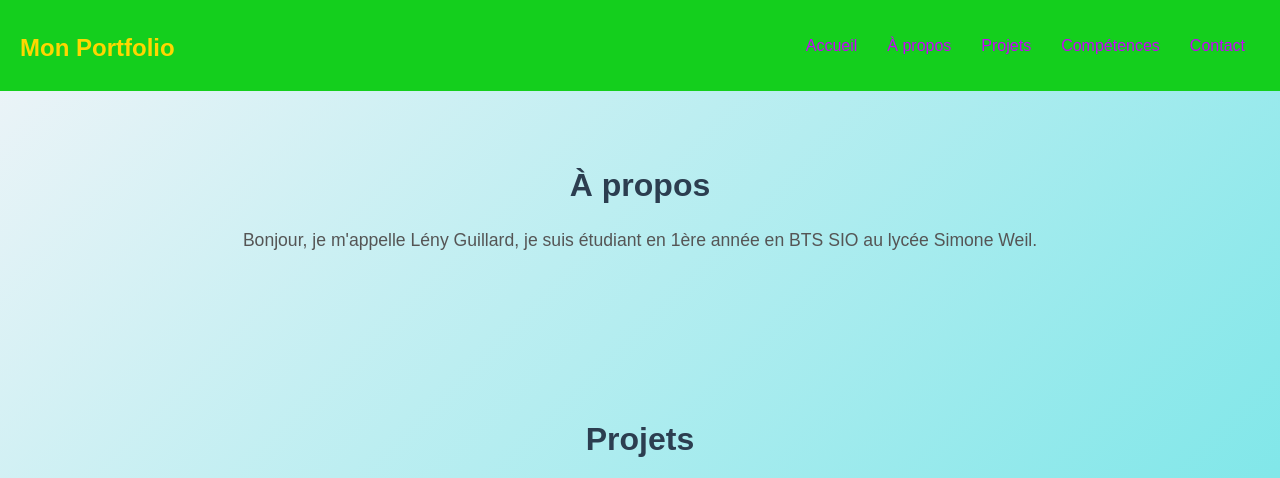
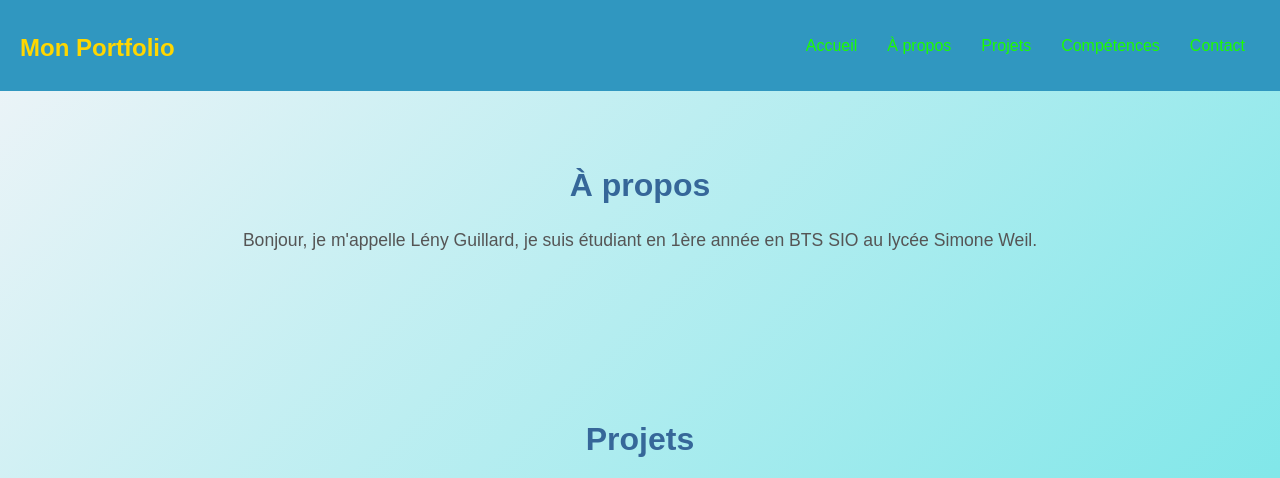
Before and after one commit to Leny3000/Portfolio, a plain HTML site: page Index.html in a window 1280 px wide. Shown: the top 478 px of the page. Drawn offline with Linux system fonts and the light colour scheme.

Commit message:
style.css

```diff
--- a/style.css
+++ b/style.css
@@ -16,7 +16,7 @@ body {
 
 /* Styles pour le header */
 header {
-  background-color: #14cf1d;
+  background-color: #3097c0;
   color: #fff;
   padding: 20px 0;
   position: fixed;
@@ -61,7 +61,7 @@ nav ul li a {
   position: absolute;
   top: 100%;
   left: 1;
-  background-color: #41dd11b9; /* Gris foncé pour le sous-menu */
+  background-color: #5811ddb9;
   padding: 10px;
   list-style: none;
   margin: 0;
@@ -117,7 +117,7 @@ nav ul li a {
 }
 
 a.nav-link{
-  color: #c900fc;
+  color: #1dfc00;
 }
 
 .mobile-nav-toggle {
@@ -136,7 +136,7 @@ section {
 /* Style pour les titres de section */
 h2 {
   font-size: 2rem;
-  color: #2c3e50; /* Bleu foncé pour les titres */
+  color: #366799; /* Bleu foncé pour les titres */
   margin-bottom: 15px;
   text-align: center;
 }
```
